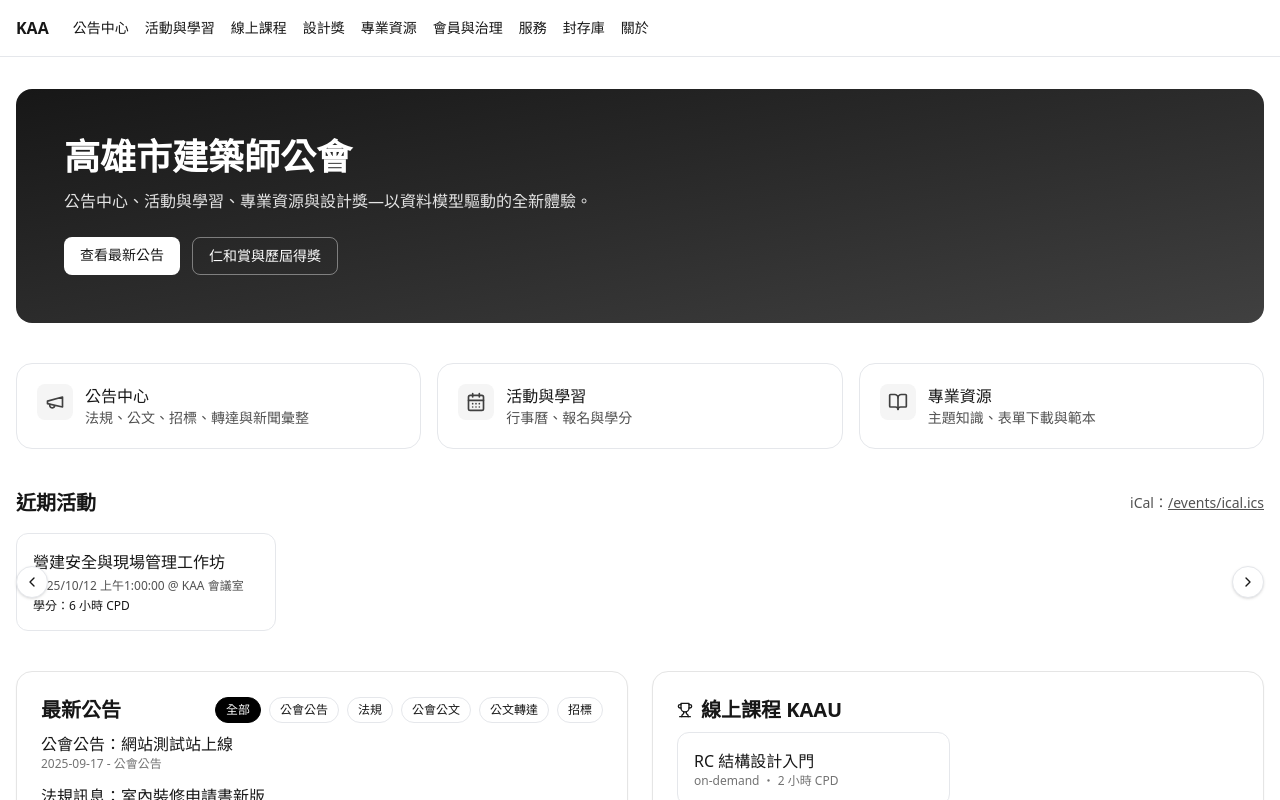
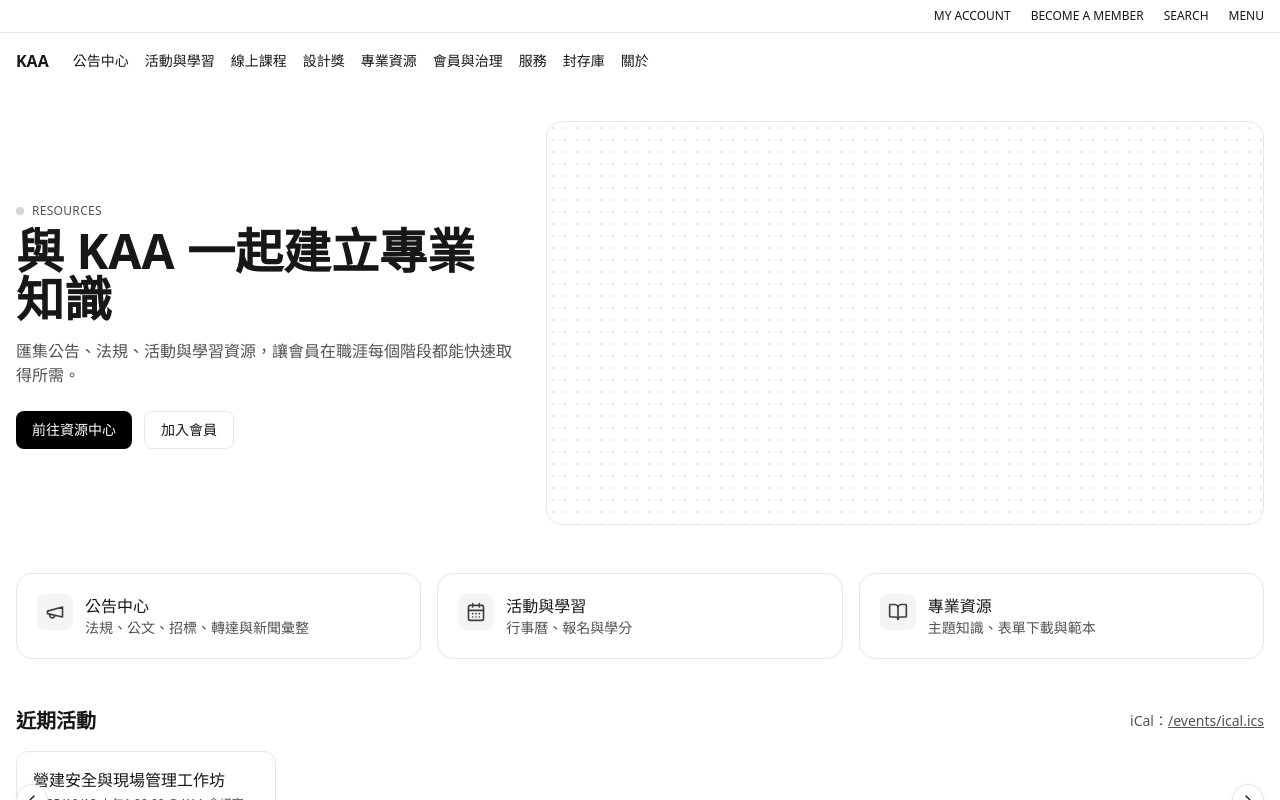
Before and after one commit to thinklab-architects/KAA_website, a Next.js app: page / in a window 1280 px wide. Shown: the top 800 px of the page. Built offline with nearby package versions, Linux system fonts and the light colour scheme.

Commit message:
style: AIA-like shell — utility top bar, fonts, typography plugin, hero two-column with label/CTAs, UI tokens in globals.css

```diff
--- a/app/globals.css
+++ b/app/globals.css
@@ -9,7 +9,18 @@
 }
 
 html { scroll-behavior: smooth; }
-body { @apply bg-white text-neutral-900 antialiased; }
+body { @apply bg-white text-neutral-900 antialiased font-sans; }
 .container { @apply mx-auto max-w-7xl px-4; }
 .card { @apply rounded-2xl shadow-sm border border-neutral-200 bg-white; }
 .kbd { @apply px-2 py-1 rounded-md border text-xs; }
+
+/* Section label (AIA-like) */
+.section-label { @apply inline-flex items-center gap-2 text-xs uppercase tracking-wide text-neutral-600; }
+.section-label::before { content: ""; @apply inline-block h-2 w-2 rounded-full bg-neutral-300; }
+
+/* CTA button variants */
+.k-cta-primary { @apply inline-flex items-center gap-2 px-4 py-2 rounded-lg bg-black text-white text-sm font-medium; }
+.k-cta-secondary { @apply inline-flex items-center gap-2 px-4 py-2 rounded-lg border text-sm; }
+
+/* Hero media placeholder with dotted pattern */
+.hero-media { background-image: radial-gradient(#e5e7eb 1px, transparent 1px); background-size: 12px 12px; }
--- a/app/layout.tsx
+++ b/app/layout.tsx
@@ -10,7 +10,15 @@
   return (
     <html lang="zh-Hant-TW">
       <body>
-        <header className="border-b bg-white">
+        <header className="bg-white">
+          <div className="border-b">
+            <div className="container py-2 text-xs flex items-center justify-end gap-5">
+              <Link href="#">MY ACCOUNT</Link>
+              <Link href="/membership/">BECOME A MEMBER</Link>
+              <Link href="/news/">SEARCH</Link>
+              <Link href="#">MENU</Link>
+            </div>
+          </div>
           <nav className="container py-4 flex items-center gap-6">
             <Link href="/" className="font-semibold">KAA</Link>
             <div className="flex gap-4 text-sm">
--- a/app/page.tsx
+++ b/app/page.tsx
@@ -20,16 +20,20 @@
   const scrollRef = useRef<HTMLDivElement>(null);
 
   return (
-    <div className="grid gap-10">
-      {/* Hero */}
-      <section className="rounded-2xl bg-gradient-to-br from-neutral-900 to-neutral-700 text-white p-8 md:p-12">
-        <div className="max-w-4xl">
-          <h1 className="text-3xl md:text-4xl font-semibold leading-tight">高雄市建築師公會</h1>
-          <p className="mt-3 text-neutral-200">公告中心、活動與學習、專業資源與設計獎—以資料模型驅動的全新體驗。</p>
+    <div className="grid gap-12">
+      {/* Hero (AIA-inspired two-column) */}
+      <section className="grid md:grid-cols-12 gap-6 items-center">
+        <div className="md:col-span-5">
+          <div className="section-label mb-2">Resources</div>
+          <h1 className="text-3xl md:text-5xl font-semibold leading-tight">與 KAA 一起建立專業知識</h1>
+          <p className="mt-4 text-neutral-600">匯集公告、法規、活動與學習資源，讓會員在職涯每個階段都能快速取得所需。</p>
           <div className="mt-6 flex flex-wrap gap-3">
-            <Link href="/news/" className="px-4 py-2 rounded-lg bg-white text-neutral-900 text-sm font-medium">查看最新公告</Link>
-            <Link href="/awards/" className="px-4 py-2 rounded-lg border border-white/40 text-sm">仁和賞與歷屆得獎</Link>
+            <Link href="/resources/" className="k-cta-primary">前往資源中心</Link>
+            <Link href="/membership/" className="k-cta-secondary">加入會員</Link>
           </div>
+        </div>
+        <div className="md:col-span-7">
+          <div className="hero-media rounded-2xl border aspect-[16/9] bg-white" />
         </div>
       </section>
 
--- a/package.json
+++ b/package.json
@@ -24,6 +24,7 @@
     "eslint": "8.57.0",
     "@types/node": "20.12.7",
     "@types/react": "18.2.79",
-    "@types/react-dom": "18.2.25"
+    "@types/react-dom": "18.2.25",
+    "@tailwindcss/typography": "0.5.15"
   }
 }
--- a/tailwind.config.js
+++ b/tailwind.config.js
@@ -6,7 +6,17 @@
     "./components/**/*.{js,ts,jsx,tsx,mdx}",
   ],
   theme: {
-    extend: {},
+    extend: {
+      fontFamily: {
+        sans: ["Inter var", "Noto Sans TC", "ui-sans-serif", "system-ui", "-apple-system", "Segoe UI", "Roboto", "Helvetica Neue", "Arial", "Noto Sans", "sans-serif"],
+      },
+      container: {
+        center: true,
+        padding: "1rem",
+      },
+    },
   },
-  plugins: [],
+  plugins: [
+    require('@tailwindcss/typography'),
+  ],
 }
```
